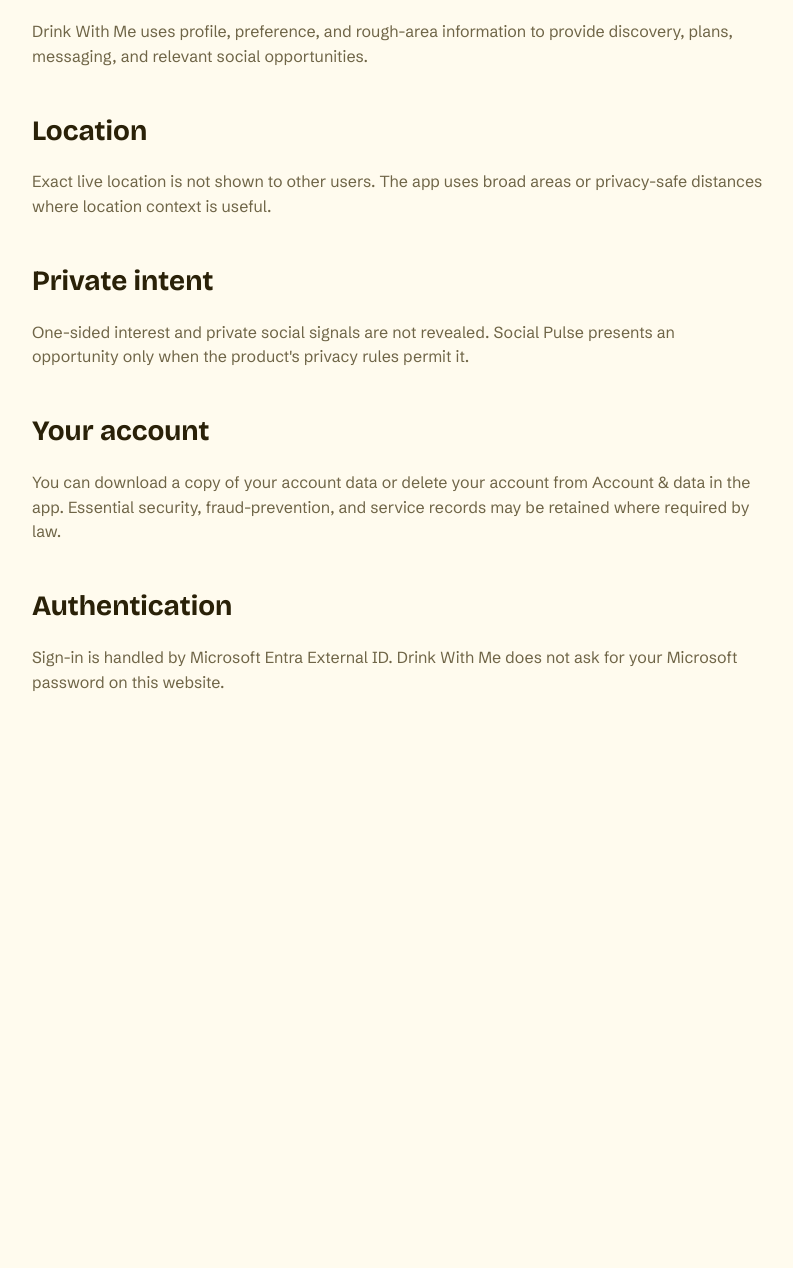
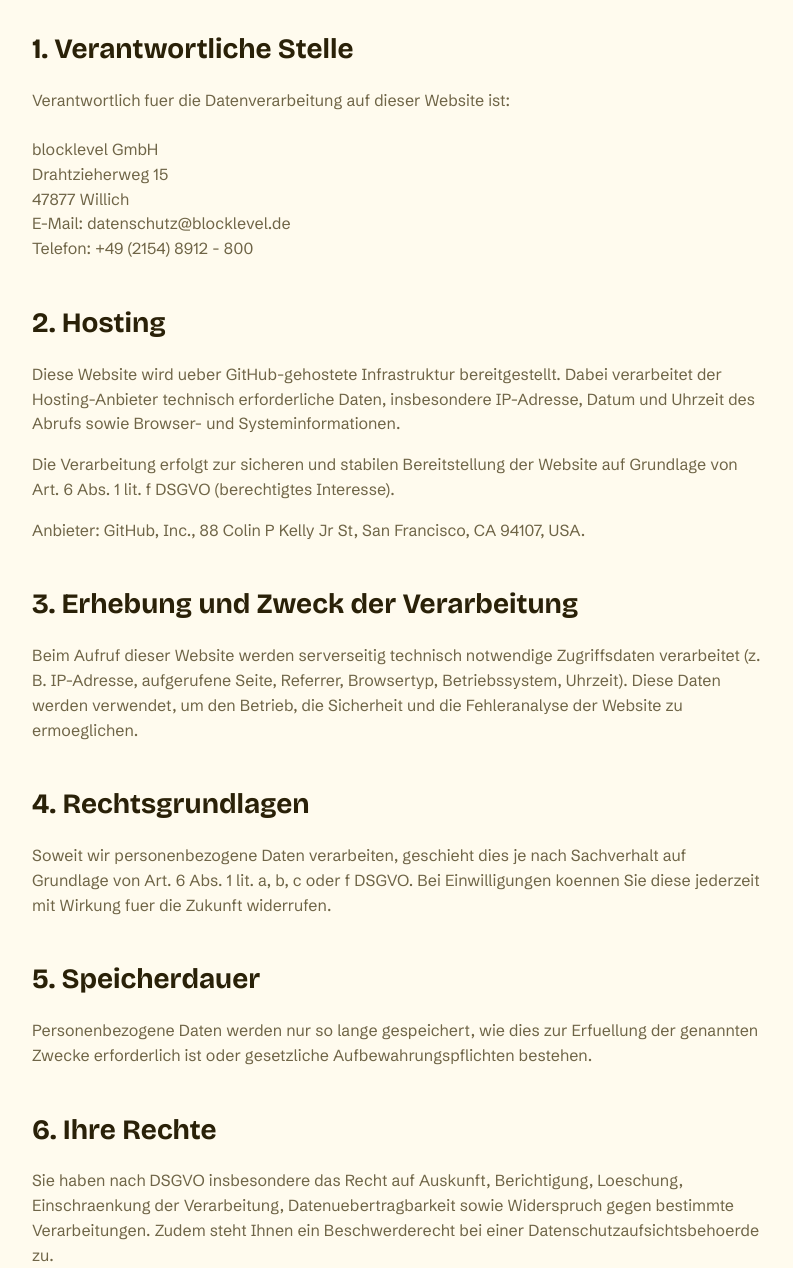
Before and after one commit to blocklevel-Software/drink-with-me-site, a plain HTML site: page privacy.html in a window 1280 px wide. Shown: the part 432-1700 px from the top of the page, without its empty margins (242-1035 px from the left). Before the commit the page ends 1262 px from the top, so only its background shows below. Drawn offline with nearby package versions, Linux system fonts and the light colour scheme.

Commit message:
Add Impressum and Datenschutz pages to public site

```diff
--- a/privacy.html
+++ b/privacy.html
@@ -1,10 +1,10 @@
 <!doctype html>
-<html lang="en">
+<html lang="de">
 <head>
   <meta charset="utf-8">
   <meta name="viewport" content="width=device-width, initial-scale=1">
   <meta name="theme-color" content="#ffb800">
-  <title>Privacy - Drink With Me</title>
+  <title>Datenschutzerklaerung - Drink With Me</title>
   <link rel="icon" href="assets/favicon.png" type="image/png">
   <link rel="preconnect" href="https://fonts.googleapis.com">
   <link rel="preconnect" href="https://fonts.gstatic.com" crossorigin>
@@ -23,18 +23,71 @@
     <a class="brand" href="index.html"><img src="assets/logo-banner.png" alt="Drink With Me"></a>
   </header>
   <main class="legal">
-    <a class="back" href="index.html">← Back to Drink With Me</a>
-    <p class="section-label">Privacy</p>
-    <h1>Privacy matters in real life, too.</h1>
-    <p>Drink With Me uses profile, preference, and rough-area information to provide discovery, plans, messaging, and relevant social opportunities.</p>
-    <h2>Location</h2>
-    <p>Exact live location is not shown to other users. The app uses broad areas or privacy-safe distances where location context is useful.</p>
-    <h2>Private intent</h2>
-    <p>One-sided interest and private social signals are not revealed. Social Pulse presents an opportunity only when the product's privacy rules permit it.</p>
-    <h2>Your account</h2>
-    <p>You can download a copy of your account data or delete your account from Account &amp; data in the app. Essential security, fraud-prevention, and service records may be retained where required by law.</p>
-    <h2>Authentication</h2>
-    <p>Sign-in is handled by Microsoft Entra External ID. Drink With Me does not ask for your Microsoft password on this website.</p>
+    <a class="back" href="index.html">← Zurueck zur Startseite</a>
+    <p class="section-label">Rechtliches</p>
+    <h1>Datenschutzerklaerung</h1>
+    <p>Die folgenden Hinweise geben einen Ueberblick darueber, was mit Ihren personenbezogenen Daten passiert, wenn Sie diese Website besuchen.</p>
+
+    <h2>1. Verantwortliche Stelle</h2>
+    <p>
+      Verantwortlich fuer die Datenverarbeitung auf dieser Website ist:<br><br>
+      blocklevel GmbH<br>
+      Drahtzieherweg 15<br>
+      47877 Willich<br>
+      E-Mail: datenschutz@blocklevel.de<br>
+      Telefon: +49 (2154) 8912 - 800
+    </p>
+
+    <h2>2. Hosting</h2>
+    <p>
+      Diese Website wird ueber GitHub-gehostete Infrastruktur bereitgestellt.
+      Dabei verarbeitet der Hosting-Anbieter technisch erforderliche Daten, insbesondere
+      IP-Adresse, Datum und Uhrzeit des Abrufs sowie Browser- und Systeminformationen.
+    </p>
+    <p>
+      Die Verarbeitung erfolgt zur sicheren und stabilen Bereitstellung der Website auf
+      Grundlage von Art. 6 Abs. 1 lit. f DSGVO (berechtigtes Interesse).
+    </p>
+    <p>
+      Anbieter: GitHub, Inc., 88 Colin P Kelly Jr St, San Francisco, CA 94107, USA.
+    </p>
+
+    <h2>3. Erhebung und Zweck der Verarbeitung</h2>
+    <p>
+      Beim Aufruf dieser Website werden serverseitig technisch notwendige Zugriffsdaten
+      verarbeitet (z. B. IP-Adresse, aufgerufene Seite, Referrer, Browsertyp,
+      Betriebssystem, Uhrzeit). Diese Daten werden verwendet, um den Betrieb, die
+      Sicherheit und die Fehleranalyse der Website zu ermoeglichen.
+    </p>
+
+    <h2>4. Rechtsgrundlagen</h2>
+    <p>
+      Soweit wir personenbezogene Daten verarbeiten, geschieht dies je nach Sachverhalt
+      auf Grundlage von Art. 6 Abs. 1 lit. a, b, c oder f DSGVO. Bei Einwilligungen
+      koennen Sie diese jederzeit mit Wirkung fuer die Zukunft widerrufen.
+    </p>
+
+    <h2>5. Speicherdauer</h2>
+    <p>
+      Personenbezogene Daten werden nur so lange gespeichert, wie dies zur Erfuellung
+      der genannten Zwecke erforderlich ist oder gesetzliche Aufbewahrungspflichten bestehen.
+    </p>
+
+    <h2>6. Ihre Rechte</h2>
+    <p>
+      Sie haben nach DSGVO insbesondere das Recht auf Auskunft, Berichtigung, Loeschung,
+      Einschraenkung der Verarbeitung, Datenuebertragbarkeit sowie Widerspruch gegen
+      bestimmte Verarbeitungen. Zudem steht Ihnen ein Beschwerderecht bei einer
+      Datenschutzaufsichtsbehoerde zu.
+    </p>
+
+    <h2>7. Kontakt zum Datenschutz</h2>
+    <p>
+      Bei Fragen zur Verarbeitung Ihrer personenbezogenen Daten erreichen Sie uns unter
+      datenschutz@blocklevel.de.
+    </p>
+
+    <p>Stand: August 2026</p>
   </main>
 </body>
 </html>
```
Also changed, not shown: impressum.html (added, +77 -0 lines), index.html (+2 -1 lines).
